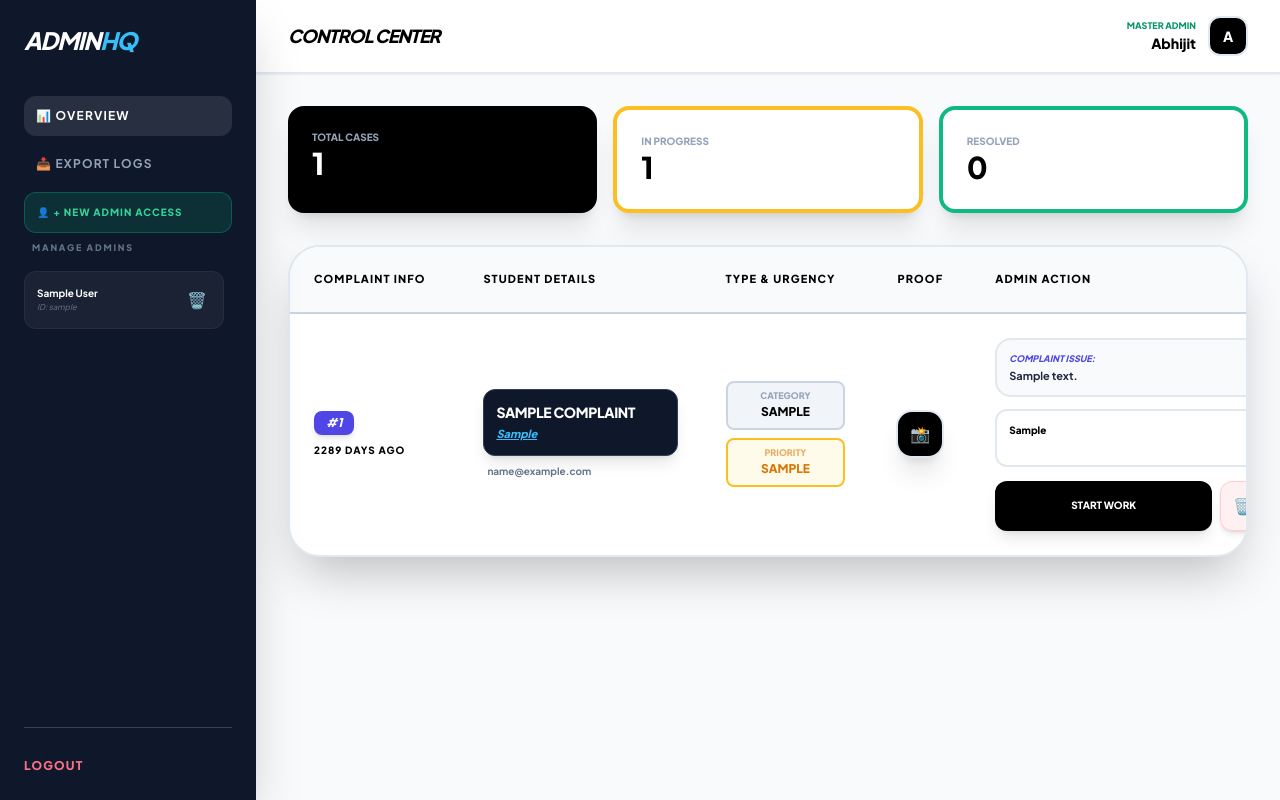
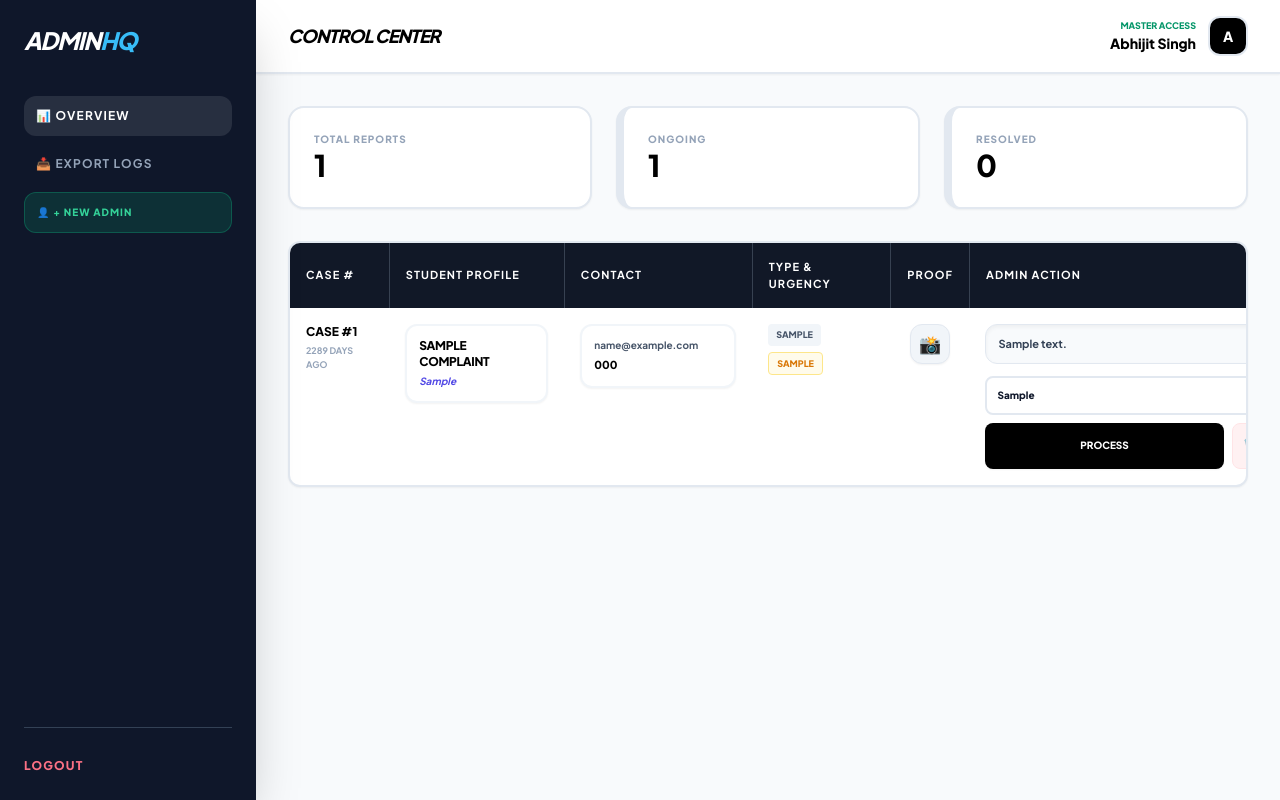
Before and after one commit to abhijitkumarsingh-tech/complaint-system, a Flask app: page /admin in a window 1280 px wide. Run offline with Flask 3, Linux system fonts and the light colour scheme; the visitor is signed in with stand-in values (Sample User, id 1); tables that the repository leaves empty hold one stand-in row (values such as "Sample post"); some libraries are stand-ins or nearby versions.

Commit message:
Final design and fixes

```diff
--- a/templates/admin.html
+++ b/templates/admin.html
@@ -9,7 +9,8 @@
     <style>
         body { font-family: 'Plus Jakarta Sans', sans-serif; }
         .sidebar-gradient { background: #0f172a; }
-        th { color: #000000 !important; font-weight: 900 !important; font-size: 11px !important; border-bottom: 2px solid #cbd5e1 !important; text-transform: uppercase; letter-spacing: 0.1em; white-space: nowrap; }
+        /* Clean & Professional Header */
+        th { color: #ffffff !important; background: #111827 !important; font-weight: 700 !important; font-size: 11px !important; text-transform: uppercase; letter-spacing: 0.1em; border-right: 1px solid #374151; }
         .custom-scrollbar::-webkit-scrollbar { width: 4px; }
         .custom-scrollbar::-webkit-scrollbar-thumb { background: #334155; border-radius: 10px; }
         @media (max-width: 1024px) {
@@ -32,26 +33,10 @@
         <nav class="space-y-2 flex-1">
             <a href="/admin" class="flex items-center gap-3 bg-white/10 p-3 rounded-xl font-bold text-xs uppercase tracking-widest text-white">📊 Overview</a>
             <a href="/export_csv" class="flex items-center gap-3 hover:bg-white/5 p-3 rounded-xl transition font-bold text-slate-400 text-xs uppercase tracking-widest">📥 Export Logs</a>
-            <button onclick="toggleModal()" class="w-full flex items-center gap-3 bg-emerald-600/20 text-emerald-400 p-3 rounded-xl transition font-black text-[10px] uppercase tracking-widest mt-6 border border-emerald-500/30">👤 + New Admin Access</button>
-            <div class="mt-8 space-y-4">
-                <p class="text-[9px] font-black text-slate-500 uppercase tracking-[0.2em] px-2">Manage Admins</p>
-                <div class="space-y-2 max-h-48 overflow-y-auto pr-2 custom-scrollbar">
-                    {% for admin in admins %}
-                    <div class="flex items-center justify-between bg-white/5 p-3 rounded-xl group border border-white/5">
-                        <div class="truncate">
-                            <p class="text-[10px] font-bold text-white truncate">{{ admin.full_name }}</p>
-                            <p class="text-[8px] text-slate-500 italic">ID: {{ admin.username }}</p>
-                        </div>
-                        <form action="/delete_admin/{{ admin.id }}" method="POST" onsubmit="return confirm('Revoke Access?');">
-                            <button type="submit" class="text-rose-500 p-1 hover:bg-rose-500/10 rounded">🗑️</button>
-                        </form>
-                    </div>
-                    {% endfor %}
-                </div>
-            </div>
+            <button onclick="toggleModal()" class="w-full flex items-center gap-3 bg-emerald-600/20 text-emerald-400 p-3 rounded-xl transition font-black text-[10px] uppercase tracking-widest mt-6 border border-emerald-500/30">👤 + New Admin</button>
         </nav>
         <div class="mt-auto pt-6 border-t border-slate-700">
-            <a href="/logout" class="text-rose-400 font-black text-xs uppercase tracking-widest">Logout</a>
+            <a href="/logout" class="text-rose-400 font-black text-xs uppercase tracking-widest hover:text-rose-300">Logout</a>
         </div>
     </aside>
 
@@ -60,88 +45,88 @@
             <h2 class="text-sm lg:text-lg font-black text-black uppercase italic tracking-tighter">Control Center</h2>
             <div class="flex items-center gap-3">
                 <div class="text-right hidden sm:block">
-                    <p class="text-[9px] font-black text-emerald-600 uppercase">Master Admin</p>
-                    <p class="text-sm font-black text-black">{{ session.full_name or 'Abhijit' }}</p>
+                    <p class="text-[9px] font-black text-emerald-600 uppercase">Master Access</p>
+                    <p class="text-sm font-black text-black">{{ session.full_name or 'Abhijit Singh' }}</p>
                 </div>
                 <div class="w-10 h-10 bg-black rounded-xl flex items-center justify-center text-white font-black text-sm border-2 border-slate-200">A</div>
             </div>
         </header>
 
         <div class="p-4 lg:p-8 max-w-7xl mx-auto">
-            <div class="grid grid-cols-1 sm:grid-cols-3 gap-4 mb-8">
-                <div class="bg-black p-6 rounded-2xl shadow-xl text-white">
-                    <p class="text-[10px] font-black text-slate-400 uppercase">Total Cases</p>
-                    <h3 class="text-3xl font-black">{{ stats.total }}</h3>
+            <div class="grid grid-cols-1 sm:grid-cols-3 gap-6 mb-8">
+                <div class="bg-white p-6 rounded-2xl border-2 border-slate-200 shadow-sm">
+                    <p class="text-[10px] font-black text-slate-400 uppercase tracking-widest">Total Reports</p>
+                    <h3 class="text-3xl font-black text-black">{{ stats.total }}</h3>
                 </div>
-                <div class="bg-white p-6 rounded-2xl border-4 border-amber-400 shadow-xl">
-                    <p class="text-[10px] font-black text-slate-400 uppercase">In Progress</p>
+                <div class="bg-white p-6 rounded-2xl border-2 border-slate-200 border-l-8 border-amber-400 shadow-sm">
+                    <p class="text-[10px] font-black text-slate-400 uppercase tracking-widest">Ongoing</p>
                     <h3 class="text-3xl font-black text-black">{{ stats.pending }}</h3>
                 </div>
-                <div class="bg-white p-6 rounded-2xl border-4 border-emerald-500 shadow-xl">
-                    <p class="text-[10px] font-black text-slate-400 uppercase">Resolved</p>
+                <div class="bg-white p-6 rounded-2xl border-2 border-slate-200 border-l-8 border-emerald-500 shadow-sm">
+                    <p class="text-[10px] font-black text-slate-400 uppercase tracking-widest">Resolved</p>
                     <h3 class="text-3xl font-black text-black">{{ stats.solved }}</h3>
                 </div>
             </div>
 
-            <div class="bg-white rounded-[2rem] border-2 border-slate-200 shadow-2xl overflow-hidden">
+            <div class="bg-white rounded-xl border-2 border-slate-200 shadow-sm overflow-hidden">
                 <div class="overflow-x-auto">
                     <table class="w-full text-left border-collapse min-w-[1000px]">
                         <thead>
-                            <tr class="bg-slate-50">
-                                <th class="p-6">Complaint Info</th>
-                                <th class="p-6">Student Details</th>
-                                <th class="p-6">Type & Urgency</th>
-                                <th class="p-6 text-center">Proof</th>
-                                <th class="p-6">Admin Action</th>
+                            <tr>
+                                <th class="p-4">Case #</th>
+                                <th class="p-4">Student Profile</th>
+                                <th class="p-4">Contact</th>
+                                <th class="p-4">Type & Urgency</th>
+                                <th class="p-4 text-center">Proof</th>
+                                <th class="p-4">Admin Action</th>
                             </tr>
                         </thead>
-                        <tbody class="divide-y-2 divide-slate-100">
+                        <tbody class="divide-y divide-slate-200">
                             {% for comp in complaints %}
-                            <tr class="hover:bg-slate-50/80 transition-all {% if comp.status == 'Solved' %}bg-emerald-50/30{% endif %}">
-                                <td class="p-6">
-                                    <div class="bg-indigo-600 text-white w-fit px-3 py-1 rounded-lg text-xs font-black mb-2 italic shadow-md">#{{ comp.id }}</div>
-                                    <p class="text-[10px] text-black font-black uppercase tracking-widest">{{ comp.created_at|time_ago }}</p>
+                            <tr class="hover:bg-slate-50 transition-colors">
+                                <td class="p-4 align-top">
+                                    <div class="text-xs font-black text-black">CASE #{{ comp.id }}</div>
+                                    <p class="text-[9px] text-slate-400 font-bold uppercase mt-1">{{ comp.created_at|time_ago }}</p>
                                 </td>
 
-                                <td class="p-6">
-                                    <div class="p-3 bg-slate-900 rounded-xl shadow-lg border border-slate-700 min-w-[180px]">
-                                        <p class="text-white font-black text-sm uppercase tracking-tight mb-1">{{ comp.name }}</p>
-                                        <p class="text-sky-400 font-black text-[11px] italic underline">{{ comp.roll_no }}</p>
-                                    </div>
-                                    <div class="mt-2 text-[10px] font-bold text-slate-500 px-1 truncate w-40">{{ comp.email }}</div>
-                                </td>
-
-                                <td class="p-6">
-                                    <div class="flex flex-col gap-2">
-                                        <div class="bg-slate-100 border-2 border-slate-300 p-2 rounded-lg text-center">
-                                            <p class="text-[9px] font-black text-slate-400 uppercase leading-none mb-1">Category</p>
-                                            <p class="text-xs font-black text-black uppercase">{{ comp.category }}</p>
-                                        </div>
-                                        <div class="p-2 rounded-lg text-center border-2 {% if comp.priority == 'High' %}bg-rose-50 border-rose-500 text-rose-600{% else %}bg-amber-50 border-amber-400 text-amber-600{% endif %}">
-                                            <p class="text-[9px] font-black opacity-60 uppercase leading-none mb-1">Priority</p>
-                                            <p class="text-xs font-black uppercase">{{ comp.priority }}</p>
-                                        </div>
+                                <td class="p-4 align-top">
+                                    <div class="p-3 bg-white border-2 border-slate-100 rounded-xl shadow-sm">
+                                        <p class="text-black font-black text-xs uppercase tracking-tight">{{ comp.name }}</p>
+                                        <p class="text-indigo-600 font-bold text-[10px] mt-1 italic">{{ comp.roll_no }}</p>
                                     </div>
                                 </td>
 
-                                <td class="p-6 text-center">
+                                <td class="p-4 align-top">
+                                    <div class="p-3 bg-white border-2 border-slate-100 rounded-xl shadow-sm">
+                                        <p class="text-slate-600 font-bold text-[10px] truncate w-32">{{ comp.email }}</p>
+                                        <p class="text-black font-black text-[11px] mt-1">{{ comp.phone }}</p>
+                                    </div>
+                                </td>
+
+                                <td class="p-4 align-top">
+                                    <div class="flex flex-col gap-1.5">
+                                        <span class="bg-slate-100 text-slate-600 px-2 py-1 rounded text-[9px] font-black uppercase w-fit">{{ comp.category }}</span>
+                                        <span class="{% if comp.priority == 'High' %}bg-rose-50 text-rose-600 border-rose-200{% else %}bg-amber-50 text-amber-600 border-amber-200{% endif %} border px-2 py-1 rounded text-[9px] font-black uppercase w-fit">{{ comp.priority }}</span>
+                                    </div>
+                                </td>
+
+                                <td class="p-4 text-center align-top">
                                     {% if comp.image_file %}
-                                    <a href="{{ url_for('uploaded_file', filename=comp.image_file) }}" target="_blank" class="w-12 h-12 bg-black rounded-2xl flex items-center justify-center text-white hover:scale-110 transition-transform shadow-xl mx-auto border-2 border-slate-200">📸</a>
+                                    <a href="{{ url_for('uploaded_file', filename=comp.image_file) }}" target="_blank" class="w-10 h-10 bg-slate-100 border border-slate-200 rounded-xl flex items-center justify-center hover:bg-black hover:text-white transition-all mx-auto shadow-sm text-lg">📸</a>
                                     {% endif %}
                                 </td>
 
-                                <td class="p-6 min-w-[300px]">
-                                    <div class="bg-slate-50 p-3 rounded-2xl border-2 border-slate-200 mb-3">
-                                        <p class="text-[9px] font-black text-indigo-600 uppercase mb-1 italic">Complaint Issue:</p>
-                                        <p class="text-[11px] font-bold text-slate-800 leading-tight">{{ comp.text }}</p>
+                                <td class="p-4 min-w-[320px]">
+                                    <div class="bg-slate-50 p-3 rounded-xl border border-slate-200 mb-3 shadow-inner">
+                                        <p class="text-[11px] font-bold text-slate-700 leading-tight">{{ comp.text }}</p>
                                     </div>
                                     <form action="/update_status/{{ comp.id }}" method="POST" class="space-y-2">
-                                        <textarea name="remark" class="w-full p-3 bg-white border-2 border-slate-200 rounded-xl text-[10px] font-black text-black outline-none focus:border-black transition-all" placeholder="Write reply..." rows="2">{{ comp.admin_remark or '' }}</textarea>
+                                        <input name="remark" class="w-full p-2.5 bg-white border-2 border-slate-200 rounded-lg text-[10px] font-black outline-none focus:border-black" placeholder="Enter status update..." value="{{ comp.admin_remark or '' }}">
                                         <div class="flex gap-2">
-                                            <button type="submit" class="flex-1 bg-black text-white text-[10px] font-black uppercase py-3 rounded-xl hover:bg-emerald-600 transition shadow-lg">
-                                                {% if comp.status == 'Pending' %}Start Work{% elif comp.status == 'In Processing' %}Resolve Now{% else %}Solved ✓{% endif %}
+                                            <button type="submit" class="flex-1 bg-black text-white text-[10px] font-black uppercase py-2.5 rounded-lg hover:bg-indigo-600 transition shadow-sm">
+                                                {% if comp.status == 'Pending' %}Process{% elif comp.status == 'In Processing' %}Resolve{% else %}Closed ✓{% endif %}
                                             </button>
-                                            <button form="del-{{comp.id}}" type="submit" class="p-3 bg-rose-50 text-rose-600 rounded-xl hover:bg-rose-600 hover:text-white transition shadow-md border border-rose-200">🗑️</button>
+                                            <button form="del-{{comp.id}}" type="submit" class="p-2.5 bg-rose-50 text-rose-600 rounded-lg border border-rose-100 hover:bg-rose-600 hover:text-white transition">🗑️</button>
                                         </div>
                                     </form>
                                     <form id="del-{{comp.id}}" action="/delete_complaint/{{ comp.id }}" method="POST" onsubmit="return confirm('Delete permanently?');"></form>
@@ -155,17 +140,17 @@
         </div>
     </div>
 
-    <div id="modal" class="hidden fixed inset-0 z-[100] bg-black/80 backdrop-blur-md flex items-center justify-center p-4">
-        <div class="bg-white w-full max-w-md rounded-[2.5rem] p-10 shadow-2xl border-t-8 border-indigo-600">
-            <div class="flex justify-between items-center mb-8">
-                <h3 class="text-xl font-black text-black uppercase italic tracking-tighter">Add New Admin</h3>
+    <div id="modal" class="hidden fixed inset-0 z-[100] bg-black/60 backdrop-blur-sm flex items-center justify-center p-4">
+        <div class="bg-white w-full max-w-md rounded-2xl p-8 shadow-2xl border-4 border-black">
+            <div class="flex justify-between items-center mb-6">
+                <h3 class="text-xl font-black text-black uppercase tracking-tighter italic">New Access</h3>
                 <button onclick="toggleModal()" class="text-slate-400 font-black text-2xl hover:text-black">✕</button>
             </div>
             <form action="/add_new_admin" method="POST" class="space-y-4">
-                <input type="text" name="admin_full_name" placeholder="FULL NAME" class="w-full p-4 bg-slate-50 border-2 border-slate-100 rounded-2xl text-xs font-black text-black outline-none focus:border-indigo-600" required>
-                <input type="text" name="admin_username" placeholder="LOGIN ID" class="w-full p-4 bg-slate-50 border-2 border-slate-100 rounded-2xl text-xs font-black text-black outline-none focus:border-indigo-600" required>
-                <input type="password" name="admin_password" placeholder="PASSWORD" class="w-full p-4 bg-slate-50 border-2 border-slate-100 rounded-2xl text-xs font-black text-black outline-none focus:border-indigo-600" required>
-                <button type="submit" class="w-full py-4 bg-black text-white font-black uppercase tracking-[0.2em] rounded-2xl hover:bg-emerald-600 transition shadow-xl text-xs">Authorize Access 🚀</button>
+                <input type="text" name="admin_full_name" placeholder="Name" class="w-full p-4 bg-slate-50 border-2 border-slate-200 rounded-lg text-xs font-black outline-none" required>
+                <input type="text" name="admin_username" placeholder="Login ID" class="w-full p-4 bg-slate-50 border-2 border-slate-200 rounded-lg text-xs font-black outline-none" required>
+                <input type="password" name="admin_password" placeholder="Password" class="w-full p-4 bg-slate-50 border-2 border-slate-200 rounded-lg text-xs font-black outline-none" required>
+                <button type="submit" class="w-full py-4 bg-black text-white font-black uppercase tracking-widest rounded-lg hover:bg-indigo-600 transition shadow-lg">Grant Access</button>
             </form>
         </div>
     </div>
```
Also changed, not shown: templates/index.html (+40 -38 lines).
